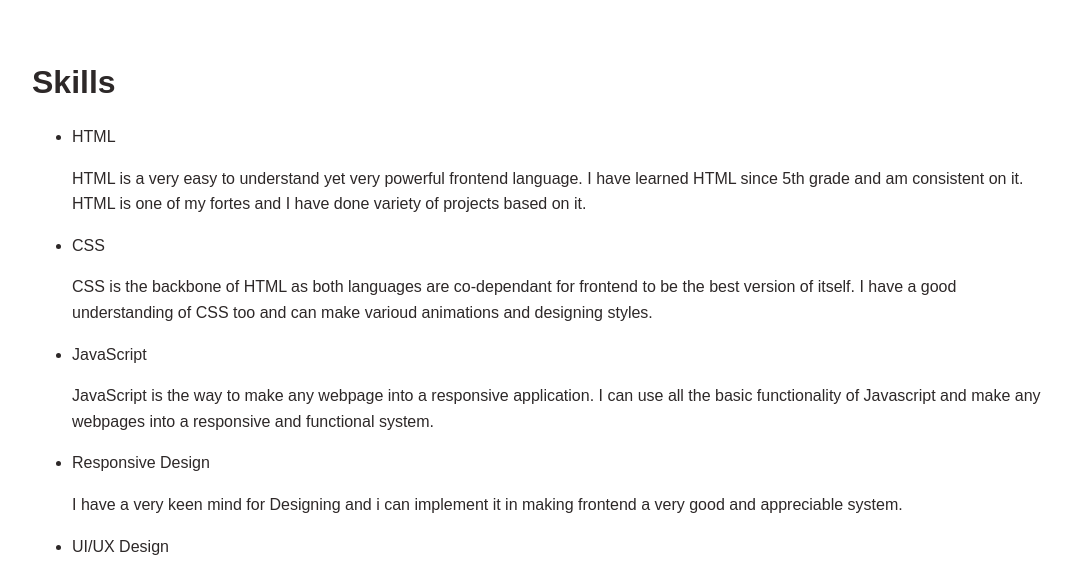
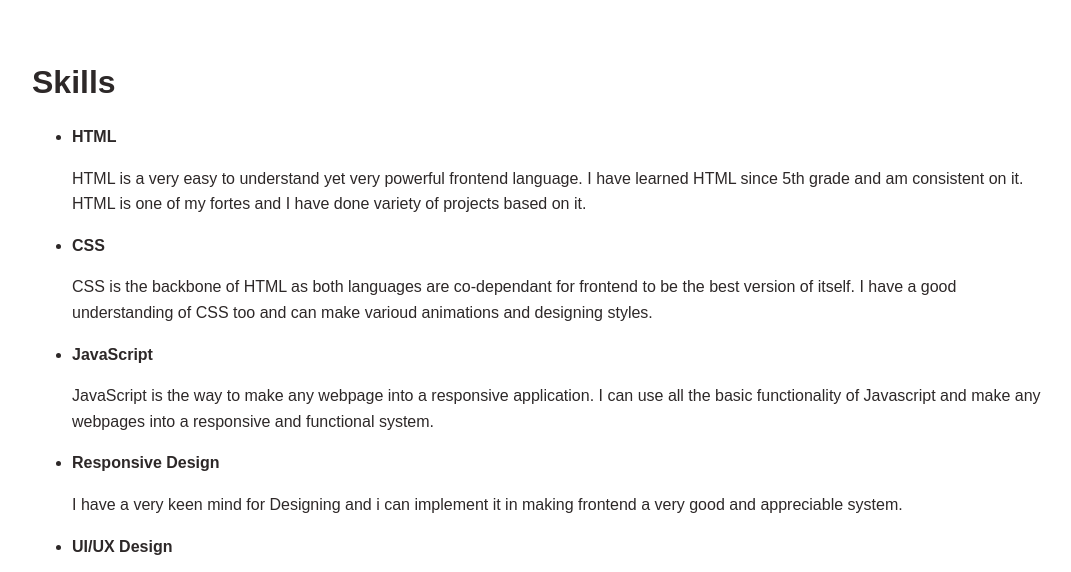
Before and after one commit to Shaunak0905/CNSLCA, a plain HTML site: page index.html in a window 1280 px wide. Shown: the part 920-1492 px from the top of the page, without its empty margins (96-1167 px from the left). Drawn offline with Linux system fonts and the light colour scheme.

Commit message:
Bold Headings

```diff
--- a/index.html
+++ b/index.html
@@ -58,26 +58,26 @@
         <div class="container">
             <h2>Skills</h2>
             <ul>
-                <li>HTML</li>
+                <li><b>HTML</b></li>
                 <p>
                     HTML is a very easy to understand yet very powerful frontend language. I have learned HTML since 5th grade and am consistent on it.
                     HTML is one of my fortes and I have done variety of projects based on it.
                 </p>
-                <li>CSS</li>
+                <li><b>CSS</b></li>
                 <p>
                     CSS is the backbone of HTML as both languages are co-dependant for frontend to be the best version of itself. I have a good understanding
                     of CSS too and can make varioud animations and designing styles.
                 </p>
-                <li>JavaScript</li>
+                <li><b>JavaScript</b></li>
                 <p>
                     JavaScript is the way to make any webpage into a responsive application. I can use all the basic functionality of Javascript and make
                     any webpages into a responsive and functional system.
                 </p>
-                <li>Responsive Design</li>
+                <li><b>Responsive Design</b></li>
                 <p>
                     I have a very keen mind for Designing and i can implement it in making frontend a very good and appreciable system.
                 </p>
-                <li>UI/UX Design</li>
+                <li><b>UI/UX Design</b></li>
                 <p>
                     User interface is the most important aspect of a webpage and I have a sharp mind for it. People find my interfaces very appreciable
                     and like them, further promoting my work.
```
